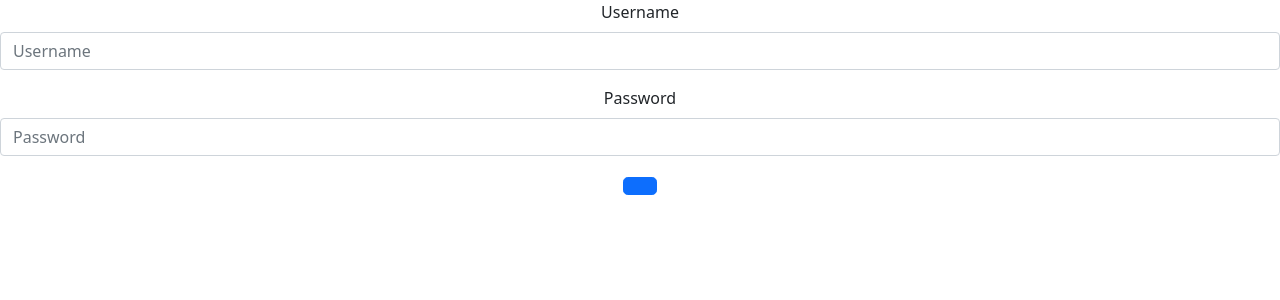
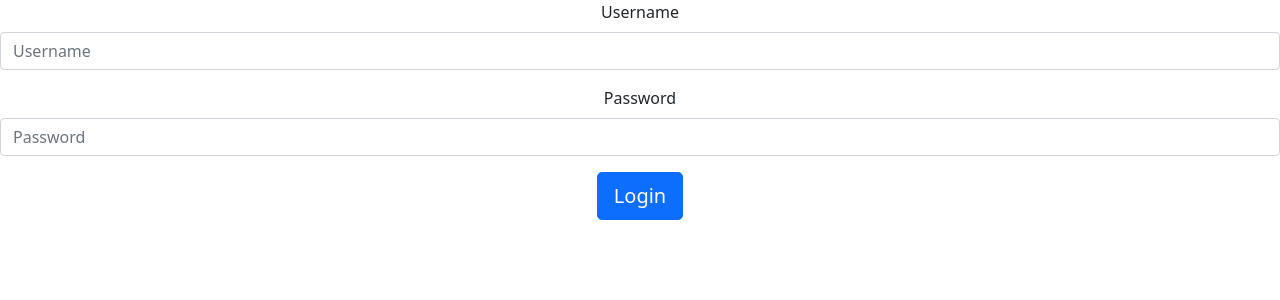
Before and after one commit to worhx/TT2_05, a React (Create React App) app in the folder frontend/webapp/: page /login in a window 1280 px wide. Shown: the top 300 px of the page. Built offline with nearby package versions, Linux system fonts and the light colour scheme.

Commit message:
store userId in localStorage

```diff
--- a/frontend/webapp/src/App.js
+++ b/frontend/webapp/src/App.js
@@ -1,20 +1,17 @@
 import React from "react";
 import "./App.css";
 import "bootstrap/dist/css/bootstrap.min.css";
-import {
-    BrowserRouter as Router,
-    Route,
-    Switch,
-    Redirect,
-} from "react-router-dom";
+import { BrowserRouter as Router, Route, Switch } from "react-router-dom";
 import Login from "./Components/Login";
+import { Redirect } from "react-router";
 
 function App() {
     return (
         <Router>
             <div className="App">
                 <Switch>
-                    <Route path="/login">
+                    {/* <Redirect to="/login" /> */}
+                    <Route exact path="/login">
                         <Login />
                     </Route>
                 </Switch>
--- a/frontend/webapp/src/Components/Login.js
+++ b/frontend/webapp/src/Components/Login.js
@@ -13,12 +13,15 @@ const Login = () => {
         e.preventDefault();
         console.log("Logging in...");
         const loginPayload = { username: username, password: password };
-        axios.post(`worhx.ddns.net:5000/login`, loginPayload).then((res) => {
-            console.log(res);
-            if (res.status === 200) {
-                history.push("/home");
-            }
-        });
+        axios
+            .post(`http://worhx.ddns.net:5000/login`, loginPayload)
+            .then((res) => {
+                console.log(res);
+                if (res.status === 200) {
+                    localStorage.setItem("userId", res.data.id);
+                    history.push("/home");
+                }
+            });
     };
 
     return (
@@ -44,7 +47,12 @@ const Login = () => {
                         }}
                     ></Form.Control>
                 </Form.Group>
-                <CustomButton size="lg" variant="primary" onClick={onSubmit} />
+                <CustomButton
+                    size="lg"
+                    variant="primary"
+                    onClick={onSubmit}
+                    placeholder="Login"
+                />
             </Form>
         </div>
     );
```
